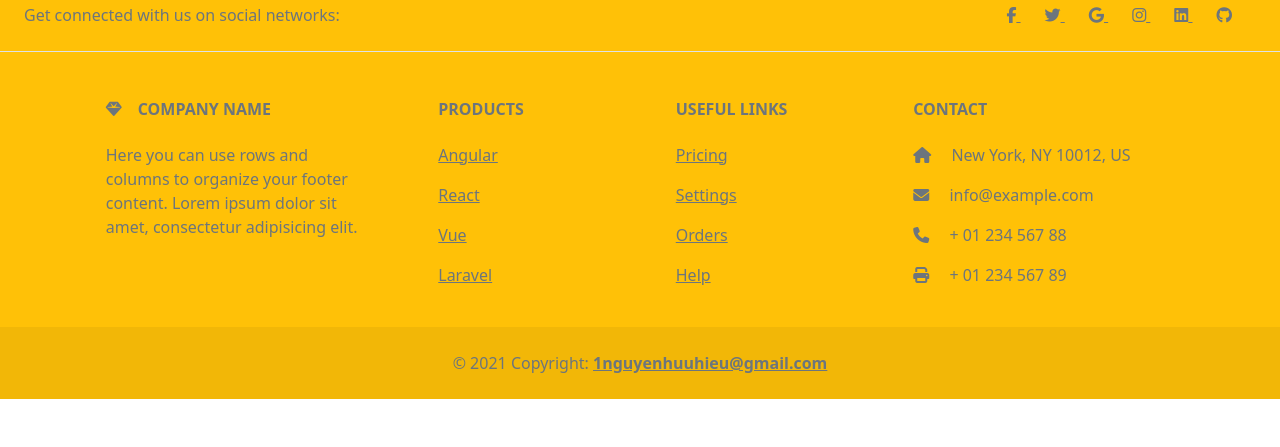
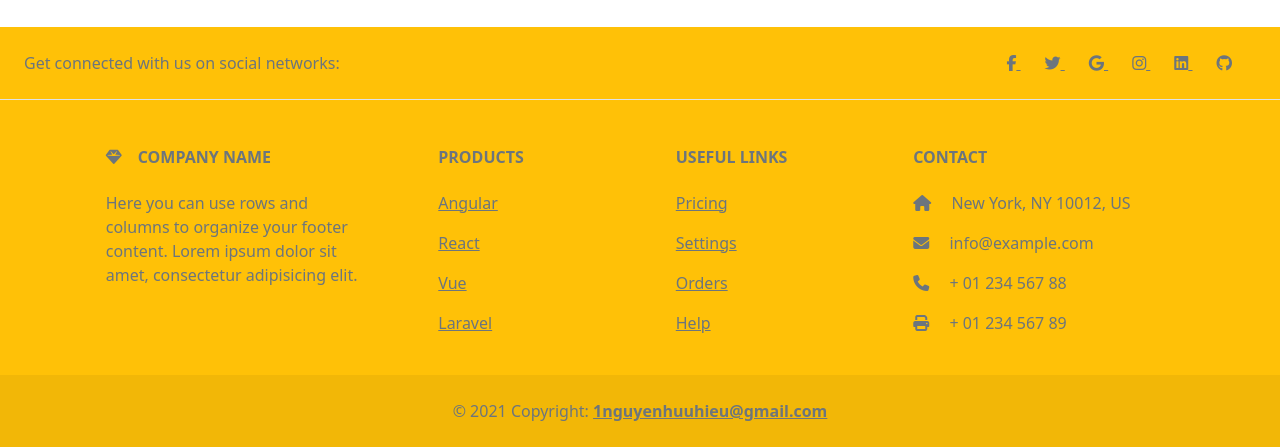
Before and after one commit to 1nguyenhuuhieu/coursemanagement, a Django app: page /course/1/ in a window 1280 px wide. Shown: the part 637-1084 px from the top of the page. Before the commit the page ends 1036 px from the top, so only its background shows below. Run offline with Django 4.2, Linux system fonts and the light colour scheme; data comes from the database, SQL or seed files in the repository; some libraries are stand-ins or nearby versions.

Commit message:
Update footer.html

```diff
--- a/course_management/CM/templates/footer.html
+++ b/course_management/CM/templates/footer.html
@@ -1,5 +1,5 @@
 <!-- Footer -->
-<footer class="text-center text-lg-start bg-warning text-muted">
+<footer class="text-center text-lg-start bg-warning text-muted mt-5">
     <!-- Section: Social media -->
     <section class="d-flex justify-content-center justify-content-lg-between p-4 border-bottom">
       <!-- Left -->
```
